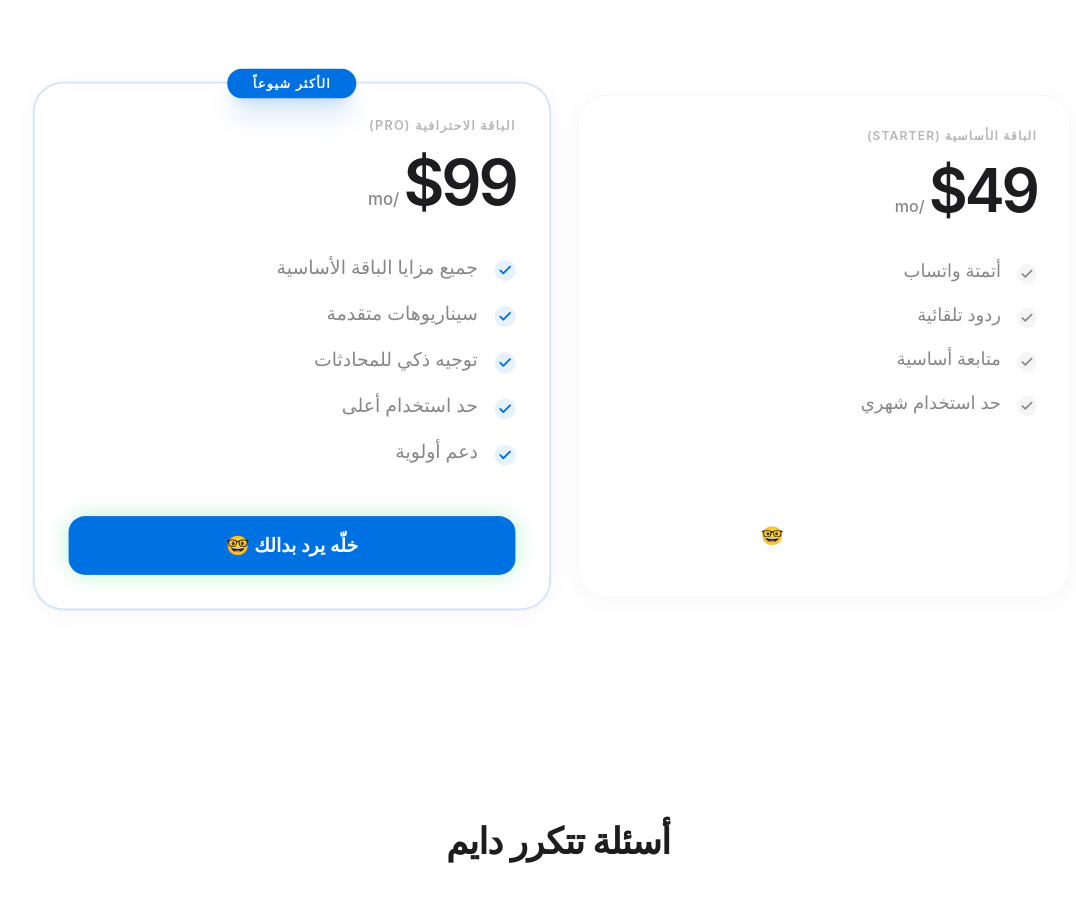
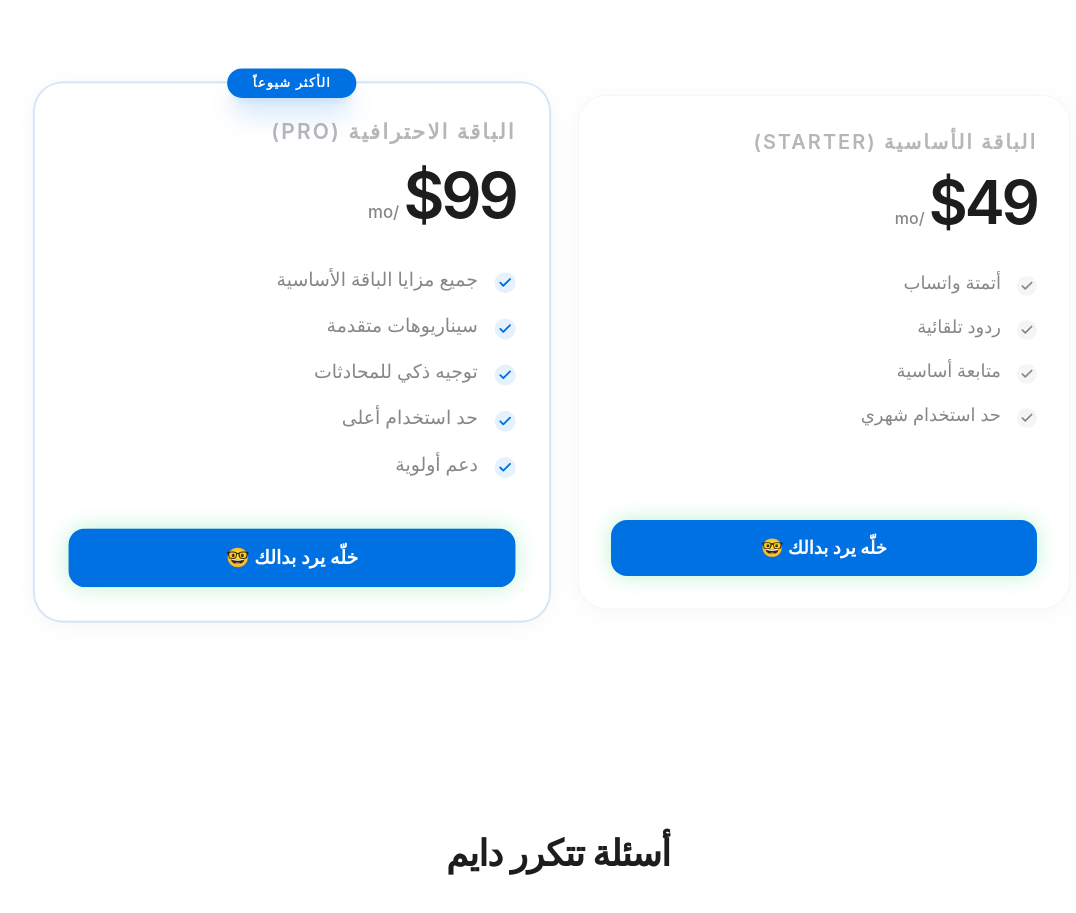
Before and after one commit to engessa85/useWafe, a Next.js app: page /ar in a window 1280 px wide. Shown: the part 4883-5796 px from the top of the page, without its empty margins (82-1158 px from the left). Built offline with nearby package versions, Linux system fonts and the light colour scheme.

Commit message:
adjusting the button color

```diff
--- a/components/sections/Pricing.tsx
+++ b/components/sections/Pricing.tsx
@@ -50,7 +50,7 @@ export function Pricing({ lang, dict }: { lang: "en" | "ar", dict: any }) {
                                     </div>
                                 )}
                                 <div className="mb-10">
-                                    <h3 className="text-xl font-semibold text-secondary mb-4 uppercase tracking-widest text-xs opacity-60">
+                                    <h3 className="text-xl font-semibold text-secondary mb-4 uppercase tracking-widest  opacity-60">
                                         {item.plan.name}
                                     </h3>
                                     <div className="flex items-baseline gap-1">
@@ -71,8 +71,8 @@ export function Pricing({ lang, dict }: { lang: "en" | "ar", dict: any }) {
                                 </ul>
 
                                 <Button
-                                    variant={item.popular ? 'primary' : 'outline'}
-                                    className={`w-full h-14 rounded-2xl text-lg font-semibold transition-all ${item.popular ? 'bg-action text-white hover:scale-[1.02]' : 'hover:bg-neutral-50'}`}
+                                    variant="primary"
+                                    className="w-full h-14 rounded-2xl text-lg font-semibold transition-all bg-action text-white hover:scale-[1.02]"
                                 >
                                     {item.plan.name.includes("احجز") || item.plan.name.includes("Book") ? dict.Hero.ctaSecondary : dict.Hero.ctaPrimary}
                                 </Button>
```
